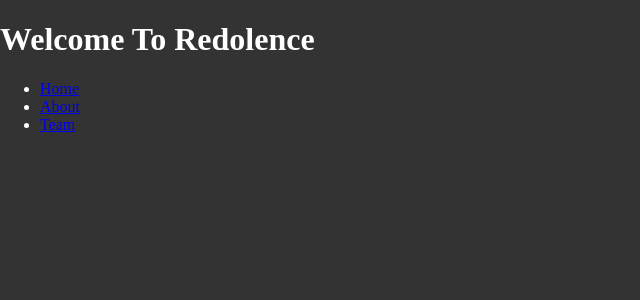
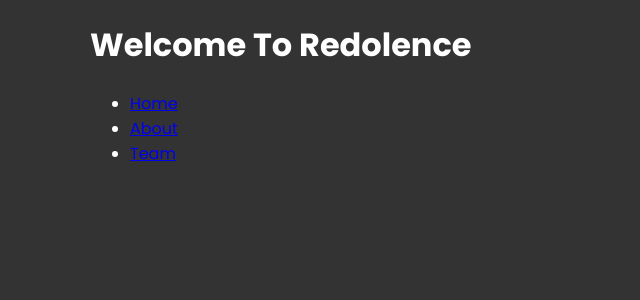
Before and after one commit to rsshonjoydas/nextjs, a Next.js app: page / in a window 1280 px wide. Shown: the top 300 px of the page, without its empty margins (0-640 px from the left). Built offline with nearby package versions, Linux system fonts and the light colour scheme.

Commit message:
next/font/google

```diff
--- a/src/app/layout.tsx
+++ b/src/app/layout.tsx
@@ -1,5 +1,11 @@
 import type { Metadata } from 'next';
+import { Poppins } from 'next/font/google';
 import './globals.css';
+
+const poppins = Poppins({
+  weight: ['400', '700'],
+  subsets: ['latin'],
+});
 
 export const metadata: Metadata = {
   title: 'Redolence',
@@ -15,7 +21,9 @@ export default function RootLayout({
 }) {
   return (
     <html lang='en'>
-      <body>{children}</body>
+      <body className={poppins.className}>
+        <main className='container'>{children}</main>
+      </body>
     </html>
   );
 }
```
